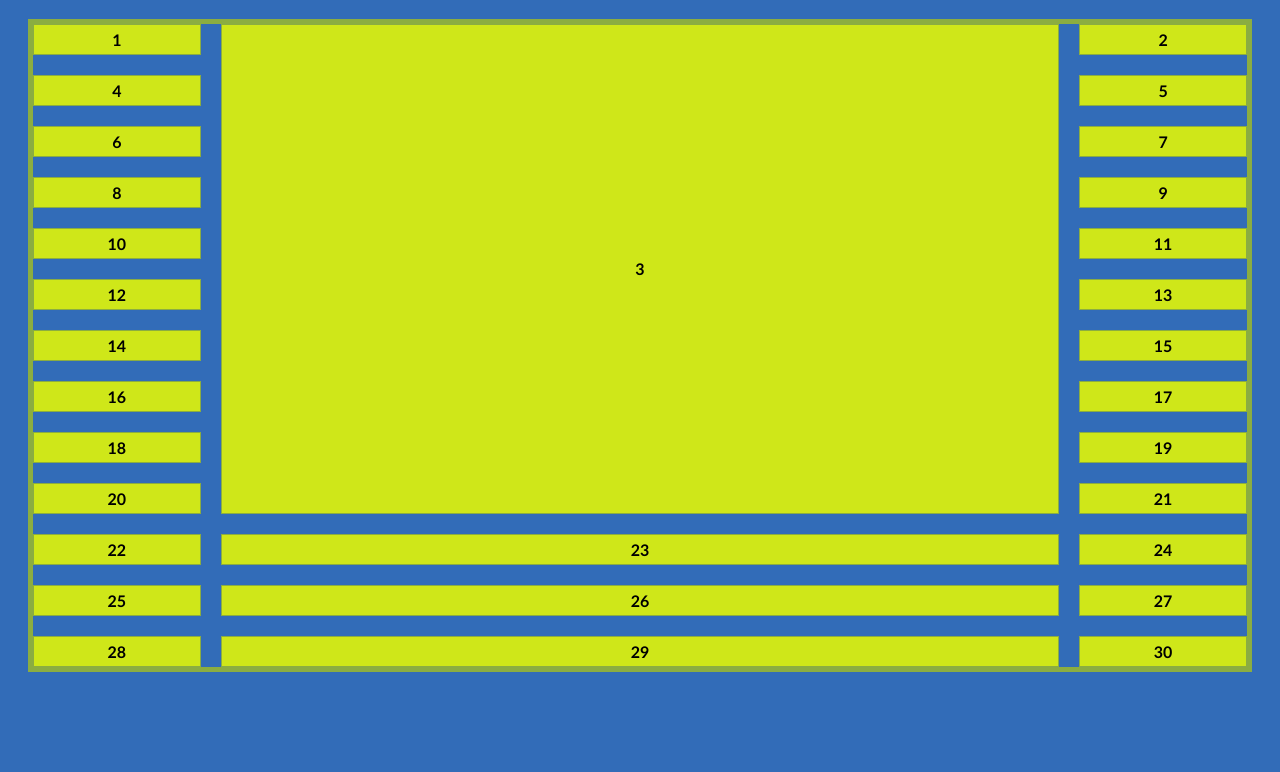
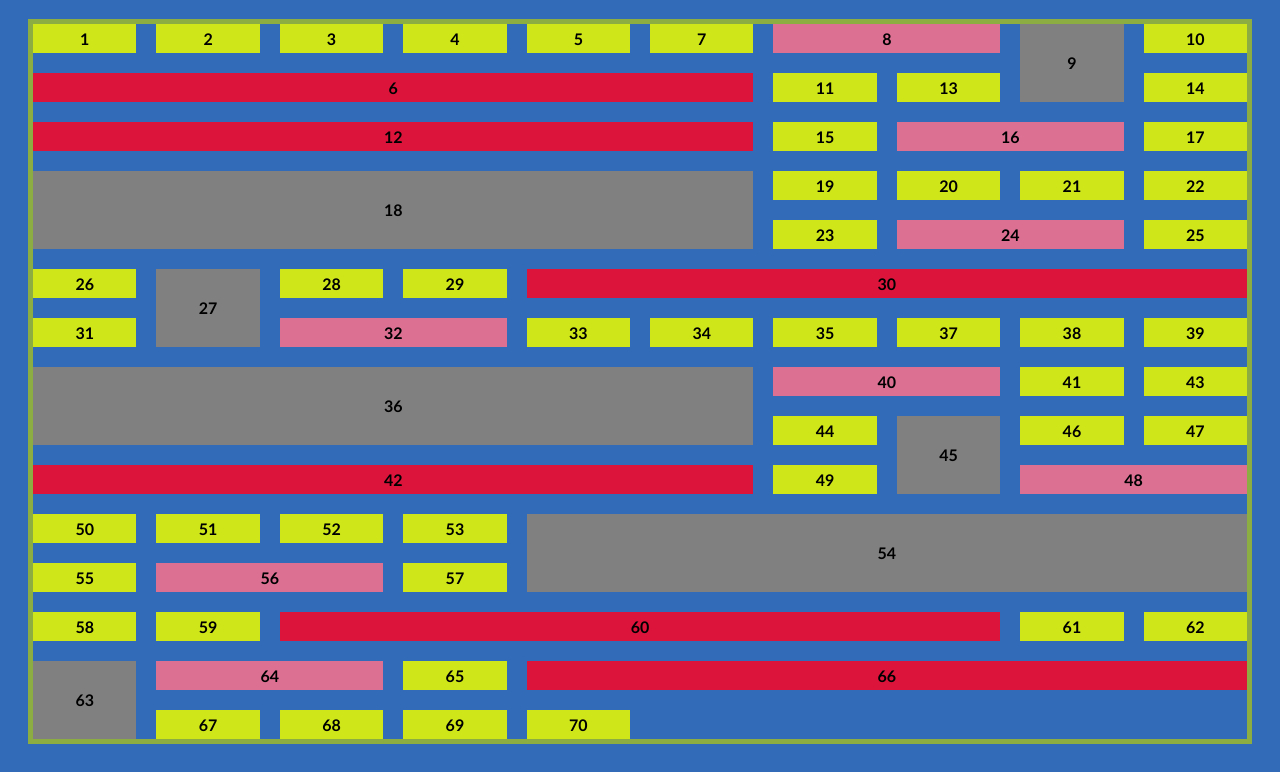
Before and after one commit to aurelienroux/grid-playground, a website: page index.html in a window 1280 px wide. Shown: the part 97-869 px from the top of the page. Before the commit the page ends 800 px from the top, so only its background shows below. Drawn offline with nearby package versions, Linux system fonts and the light colour scheme; files that its build step writes are made by us from their sources.

Commit message:
autoflow dense

```diff
--- a/index.html
+++ b/index.html
@@ -41,6 +41,46 @@
         <div class="item item28">28</div>
         <div class="item item29">29</div>
         <div class="item item30">30</div>
+        <div class="item item31">31</div>
+        <div class="item item32">32</div>
+        <div class="item item33">33</div>
+        <div class="item item34">34</div>
+        <div class="item item35">35</div>
+        <div class="item item36">36</div>
+        <div class="item item37">37</div>
+        <div class="item item38">38</div>
+        <div class="item item39">39</div>
+        <div class="item item40">40</div>
+        <div class="item item41">41</div>
+        <div class="item item42">42</div>
+        <div class="item item43">43</div>
+        <div class="item item44">44</div>
+        <div class="item item45">45</div>
+        <div class="item item46">46</div>
+        <div class="item item47">47</div>
+        <div class="item item48">48</div>
+        <div class="item item49">49</div>
+        <div class="item item50">50</div>
+        <div class="item item51">51</div>
+        <div class="item item52">52</div>
+        <div class="item item53">53</div>
+        <div class="item item54">54</div>
+        <div class="item item55">55</div>
+        <div class="item item56">56</div>
+        <div class="item item57">57</div>
+        <div class="item item58">58</div>
+        <div class="item item59">59</div>
+        <div class="item item60">60</div>
+        <div class="item item61">61</div>
+        <div class="item item62">62</div>
+        <div class="item item63">63</div>
+        <div class="item item64">64</div>
+        <div class="item item65">65</div>
+        <div class="item item66">66</div>
+        <div class="item item67">67</div>
+        <div class="item item68">68</div>
+        <div class="item item69">69</div>
+        <div class="item item70">70</div>
     </div>
 </body>
 </html>
--- a/src/scss/grid.scss
+++ b/src/scss/grid.scss
@@ -21,7 +21,7 @@ h1 {
 }
 
 .item {
-    border: 1px solid $yellow-second;
+    // border: 1px solid $yellow-second;
     background: $yellow-main;
     display: flex;
     padding: 5px;
@@ -33,11 +33,19 @@ h1 {
     border: 5px solid $yellow-second;
     display: grid;
     grid-gap: 20px;
-    grid-template-columns: [site-left] 1fr [content-start] 5fr [content-end] 1fr [site-right];
-    grid-template-rows: [content-top] repeat(10, auto) [content-bottom];
+    grid-template-columns: repeat(10, 1fr);
+    grid-auto-flow: dense;
 }
 
-.item3 {
-    grid-column: content-start / content-end;
-    grid-row: content-top / content-bottom;
+.item:nth-child(6n) {
+    background: crimson;
+    grid-column: span 6;
 }
+.item:nth-child(8n) {
+    background: palevioletred;
+    grid-column: span 2;
+}
+.item:nth-child(9n) {
+    background: grey;
+    grid-row: span 2;
+}
```
